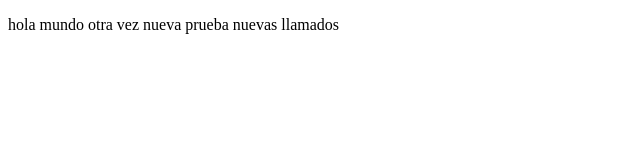
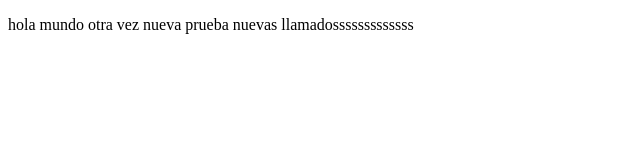
Before and after one commit to byronnp/cargaautomatica, an Angular app: page /home in a window 1280 px wide. Shown: the top 160 px of the page, without its empty margins (0-640 px from the left). Built offline with nearby package versions, Linux system fonts and the light colour scheme.

Commit message:
cambio de nombre a la app nueva 9

```diff
--- a/src/app/home/home.component.html
+++ b/src/app/home/home.component.html
@@ -1 +1 @@
-<p>hola mundo otra vez nueva prueba nuevas llamados</p>
+<p>hola mundo otra vez nueva prueba nuevas llamadosssssssssssss</p>
```
